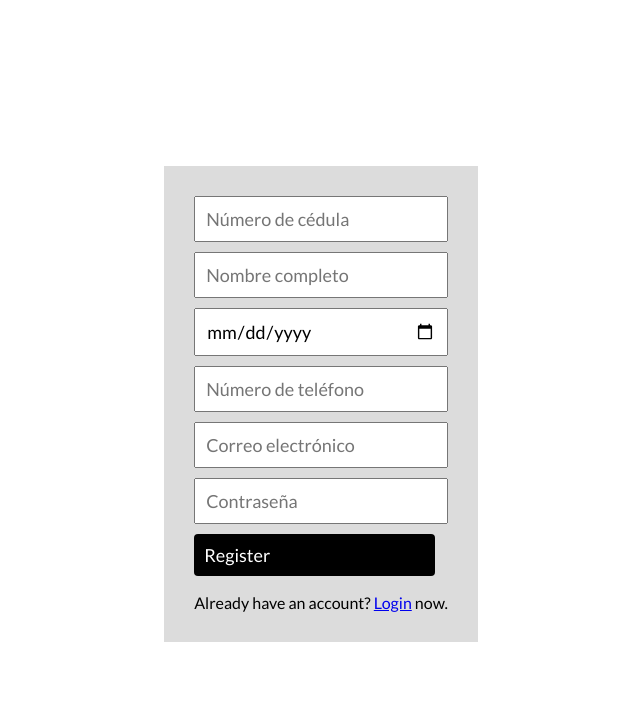
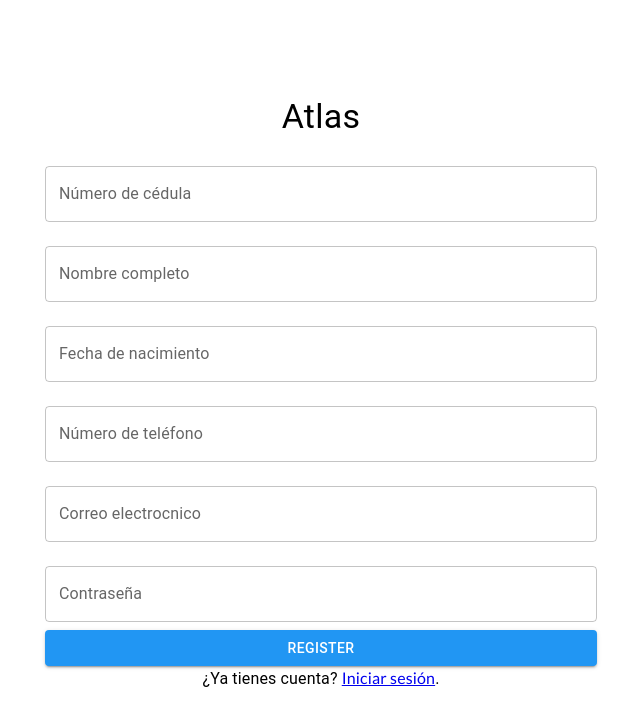
Before and after one commit to ldvsqz/atlas-gym-partner, a React (Vite) app: page /register in a window 1280 px wide. Shown: the top 726 px of the page, without its empty margins (319-959 px from the left). Built offline with nearby package versions, Linux system fonts and the light colour scheme; no server answers.

Commit message:
login functionality implementation

```diff
--- a/Firebase/authFunctions.js
+++ b/Firebase/authFunctions.js
@@ -25,8 +25,7 @@ const signInWithGoogle = async () => {
             })
         }
     } catch (err) {
-        console.error(err);
-        alert(err.message);
+        return err
     }
 };
 
@@ -54,28 +53,19 @@ const registerWithEmailAndPassword = async (dni, birthday, phone, name, email, p
                 email
             })
         } catch (err) {
-            console.error(err);
-            alert(err.message);
+            return err
         }
     } else {
-        console.error("el usuario ya existe");
-        alert("el usuario ya existe");
+        return err
     }
 };
 
 const sendPasswordReset = async (email) => {
-    try {
-        await sendPasswordResetEmail(auth, email);
-        alert("Password reset link sent!");
-    } catch (err) {
-        console.error(err);
-        alert(err.message);
-    }
+    return await sendPasswordResetEmail(auth, email);
 };
 
 const logout = () => {
     signOut(auth);
-    console.log("here!")
 };
 
 
--- a/src/Components/snackbar/AtlasSnackbar.jsx
+++ b/src/Components/snackbar/AtlasSnackbar.jsx
@@ -1,37 +1,25 @@
-import * as React from 'react';
-import Stack from '@mui/material/Stack';
-import Button from '@mui/material/Button';
-import Snackbar from '@mui/material/Snackbar';
+import React from 'react';
+import { Snackbar, SnackbarContent, IconButton } from '@mui/material';
+import { Close as CloseIcon } from '@mui/icons-material';
 import MuiAlert from '@mui/material/Alert';
 
 const Alert = React.forwardRef(function Alert(props, ref) {
   return <MuiAlert elevation={6} ref={ref} variant="filled" {...props} />;
 });
 
-export default function AtlasSnackbar(props) {
-    const {severity, message, openSnack} = props
-  const [open, setOpen] = React.useState(false);
-
-  const handleClick = () => {
-    setOpen(true);
-  };
-
-  const handleClose = (event, reason) => {
-    if (reason === 'clickaway') {
-      return;
-    }
-
-    setOpen(false);
-  };
-
+const AtlasSnackbar = ({ message, open, severity, handleClose }) => {
+  //severity = error | warning | info | success
   return (
-    <Stack spacing={2} sx={{ width: '100%' }}>
-
-      <Snackbar open={openSnack} autoHideDuration={6000} onClose={handleClose}>
-        <Alert onClose={handleClose} severity={severity} sx={{ width: '100%' }}>
-          {message}
-        </Alert>
-      </Snackbar>
-    </Stack>
+    <Snackbar
+      open={open}
+      autoHideDuration={3000} // Duración en milisegundos antes de que el Snackbar se cierre automáticamente
+      onClose={handleClose} // Función para manejar el cierre del Snackbar
+    >
+      <Alert onClose={handleClose} severity={severity} sx={{ width: '100%' }}>
+        {message}
+      </Alert>
+    </Snackbar>
   );
 }
+
+export default AtlasSnackbar;
--- a/src/Pages/Login/Login.jsx
+++ b/src/Pages/Login/Login.jsx
@@ -14,7 +14,7 @@ function Login() {
   const [password, setPassword] = useState("");
   const [user, loading, error] = useAuthState(auth);
   const [openSnack, setOpen] = useState(false);
-  const [erroMessage, setErrorMessage] = useState("");
+  const [snackbarOpen, setSnackbarOpen] = useState(false);
   const navigate = useNavigate();
 
 
@@ -36,20 +36,24 @@ function Login() {
   }, [user, loading]);
 
 
-  const handleOpenSnack = (message) => {
-    setErrorMessage(message);
-    setOpen(true);
+  const handleSnackbarClose = () => {
+    setSnackbarOpen(false);
   };
 
+  const handleShowSnackbar = () => {
+    setSnackbarOpen(true);
+  };
 
 
   return (
     <Container maxWidth="sm" sx={{ mt: 12 }}>
       <Typography variant="h4" align="center" gutterBottom>
-        Iniciar sesión
+        Atlas
       </Typography>
       <TextField
         label="Correo electrocnico"
+        type="email"
+        placeholder="Correo electrocnico"
         fullWidth
         margin="normal"
         value={email}
@@ -57,6 +61,7 @@ function Login() {
       />
       <TextField
         label="Contraseña"
+        placeholder="Contraseña"
         fullWidth
         type="password"
         value={password}
@@ -65,7 +70,7 @@ function Login() {
       <Button sx={{ mt: 2 }} type="submit" variant="contained" color="primary" fullWidth onClick={
         () => signInWithEmailAndPassword(auth, email, password)
           .catch(err => {
-            handleOpenSnack(err.message);
+            handleShowSnackbar();
           })}
       >
         Iniciar sesión
@@ -82,7 +87,7 @@ function Login() {
       <Typography variant="body1" align="center" gutterBottom>
         ¿No tienes cuenta? <Link to="/register">Registrar</Link>.
       </Typography>
-      <AtlasSnackbar severity={"error"} message={erroMessage} openSnack={openSnack} />
+      <AtlasSnackbar message="Correo o contraseña inválidos" open={snackbarOpen} severity="error" handleClose={handleSnackbarClose}/>
     </Container >
   );
 }
--- a/src/Pages/Register/Register.jsx
+++ b/src/Pages/Register/Register.jsx
@@ -1,12 +1,14 @@
 import React, { useEffect, useState } from "react";
 import { useAuthState } from "react-firebase-hooks/auth";
 import { Link, useNavigate } from "react-router-dom";
+import { TextField, Button, Typography, Container } from '@mui/material';
 import {
   auth,
   registerWithEmailAndPassword,
 } from "./../../../Firebase/authFunctions";
 import "./Register.css";
 import ResetPassword from "../ResetPassword/ResetPassword";
+import AtlasSnackbar from "../../Components/snackbar/AtlasSnackbar";
 
 function Register() {
   const [email, setEmail] = useState("");
@@ -16,68 +18,98 @@ function Register() {
   const [dni, setDni] = useState("");
   const [phone, setPhone] = useState("");
   const [user, loading, error] = useAuthState(auth);
+  const [snackbarOpen, setSnackbarOpen] = useState(false);
   const navigate = useNavigate();
+
+
+
+
   const register = () => {
-    if (!name) alert("Please enter name");
-    registerWithEmailAndPassword(dni, birthday, phone, name, email, password);
+    if (!name) {
+      handleShowSnackbar();
+    }
+    registerWithEmailAndPassword(dni, birthday, phone, name, email, password).catch(err => {
+      handleShowSnackbar();
+    })
   };
+
+
+
   useEffect(() => {
     if (loading) return;
     if (user) navigate(`/user/${uid}`, { state: { uid } });
   }, [user, loading]);
+
+  const handleSnackbarClose = () => {
+    setSnackbarOpen(false);
+  };
+
+  const handleShowSnackbar = () => {
+    setSnackbarOpen(true);
+  };
+
   return (
-    <div className="register">
-      <div className="register__container">
-      <input
-          type="text"
-          className="register__textBox"
+    <Container maxWidth="sm" sx={{ mt: 12 }}>
+      <Typography variant="h4" align="center" gutterBottom>
+        Atlas
+      </Typography>
+      <TextField
+        label="Número de cédula"
+        fullWidth
+        margin="normal"
         value={dni}
         onChange={(e) => setDni(e.target.value)}
         placeholder="Número de cédula"
       />
-        <input
-          type="text"
-          className="register__textBox"
+      <TextField
+        label="Nombre completo"
+        fullWidth
+        margin="normal"
         value={name}
         onChange={(e) => setName(e.target.value)}
         placeholder="Nombre completo"
       />
-        <input
-          type="date"
-          className="register__textBox"
+      <TextField
+        label="Fecha de nacimiento"
+        fullWidth
+        margin="normal"
         value={birthday}
         onChange={(e) => setBirthday(e.target.value)}
         placeholder="Fecha de nacimiento"
       />
-        <input
-          type="text"
-          className="register__textBox"
+      <TextField
+        label="Número de teléfono"
+        fullWidth
+        margin="normal"
         value={phone}
         onChange={(e) => setPhone(e.target.value)}
         placeholder="Número de teléfono"
       />
-        <input
-          type="text"
-          className="register__textBox"
+      <TextField
+        label="Correo electrocnico"
+        fullWidth
+        margin="normal"
         value={email}
         onChange={(e) => setEmail(e.target.value)}
         placeholder="Correo electrónico"
       />
-        <input
+      <TextField
         type="password"
-          className="register__textBox"
+        label="Contraseña"
+        fullWidth
+        margin="normal"
         value={password}
         onChange={(e) => setPassword(e.target.value)}
         placeholder="Contraseña"
       />
-        <button className="register__btn" onClick={register}>
+      <Button variant="contained" color="primary" fullWidth onClick={register}>
         Register
-        </button>
-        <div>
-          Already have an account? <Link to="/">Login</Link> now.
-        </div>
-      </div>
-    </div>
+      </Button>
+      <Typography variant="body1" align="center" gutterBottom>
+        ¿Ya tienes cuenta? <Link to="/">Iniciar sesión</Link>.
+      </Typography>
+      <AtlasSnackbar message="Datos inválidos" open={snackbarOpen} severity="error" handleClose={handleSnackbarClose} />
+    </Container >
   );
 }
 export default Register;
--- a/src/Pages/ResetPassword/ResetPassword.jsx
+++ b/src/Pages/ResetPassword/ResetPassword.jsx
@@ -3,36 +3,61 @@ import { useAuthState } from "react-firebase-hooks/auth";
 import { useNavigate } from "react-router-dom";
 import { Link } from "react-router-dom";
 import { auth, sendPasswordReset } from "../../../Firebase/authFunctions";
+import { TextField, Button, Typography, Container, ListItemIcon } from '@mui/material';
 import "./ResetPassword.css";
+import AtlasSnackbar from "../../Components/snackbar/AtlasSnackbar";
+
+
 function ResetPassword() {
   const [email, setEmail] = useState("");
   const [user, loading, error] = useAuthState(auth);
+  const [snackbarOpen, setSnackbarOpen] = useState(false);
   const navigate = useNavigate();
+
+
+
   useEffect(() => {
     if (loading) return;
     if (user) navigate("/profile:id");
   }, [user, loading]);
+
+
+  const handleSnackbarClose = () => {
+    setSnackbarOpen(false);
+  };
+
+  const handleShowSnackbar = () => {
+    setSnackbarOpen(true);
+  };
+
   return (
-    <div className="reset">
-      <div className="reset__container">
-        <input
-          type="text"
-          className="reset__textBox"
-          value={email}
-          onChange={(e) => setEmail(e.target.value)}
-          placeholder="E-mail Address"
-        />
-        <button
-          className="reset__btn"
-          onClick={() => sendPasswordReset(email)}
-        >
-          Send password reset email
-        </button>
-        <div>
-          Log in <Link to="/">Log in</Link> now.
-        </div>
-      </div>
-    </div>
+    <Container maxWidth="sm" sx={{ mt: 12 }}>
+      <Typography variant="h4" align="center" gutterBottom>
+        Atlas
+      </Typography>
+      <TextField
+        label="Correo electrocnico"
+        type="email"
+        placeholder="Correo electrocnico"
+        fullWidth
+        margin="normal"
+        value={email}
+        onChange={(e) => setEmail(e.target.value)}
+      />
+      <Button
+        variant="contained" color="primary" fullWidth sx={{ mt: 2 }}
+        onClick={() => sendPasswordReset(email)
+          .catch(err => {
+            handleShowSnackbar()
+          })}
+      >
+        Enviar correo de recuperación
+      </Button>
+      <Typography variant="body1" align="center" gutterBottom>
+        <Link to="/">Iniciar sesión</Link>
+      </Typography>
+      <AtlasSnackbar message="Correo inválido" open={snackbarOpen} severity="error" handleClose={handleSnackbarClose} />
+    </Container >
   );
 }
 export default ResetPassword;
```
Also changed, not shown: firebase.json. Lines whose indentation alone changed are shown as unchanged.
